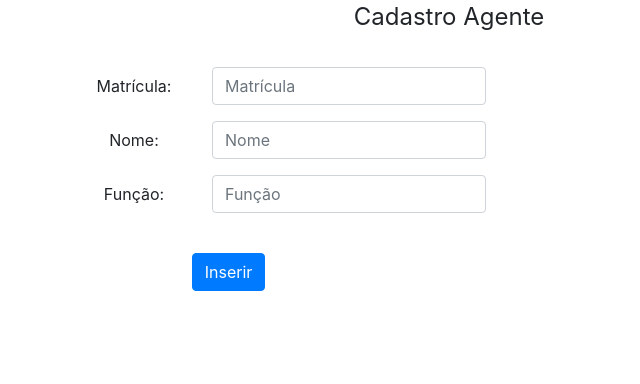
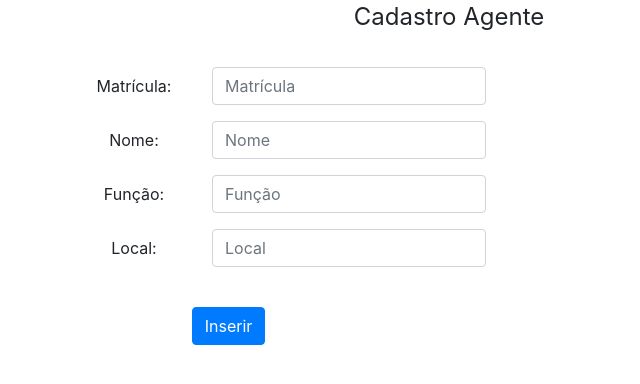
Before and after one commit to joaovictor74/programa-meta, a PHP site: page /paginas/agente_form.php in a window 1280 px wide. Shown: the part 164-548 px from the top of the page, without its empty margins (353-993 px from the left). Run offline with PHP 8.4, Linux system fonts and the light colour scheme.

Commit message:
Implementacao de mysql- tratamento dos forms Agente - Detento

```diff
--- a/paginas/agente_form.php
+++ b/paginas/agente_form.php
@@ -3,41 +3,46 @@
     require_once "navegacao.php";
 ?>
 
-    <form class="form-horizontal" style="margin-left:30%; margin-top: -5%">
+    <form class="form-horizontal" style="margin-left:30%; margin-top: -5%" action="../banco/cadastro_agente.php" method="post">
         <fieldset>
+            <!-- Legenda Cadastro-->
             <legend class="col-md-6">Cadastro Agente</legend><br>
-
-            <!--  Form Matricula do Agente-->
+            <!-- Form Matricula do Agente-->
             <div class="form-group form-inline">
                 <label class="col-md-2" for="matricula_id">Matrícula:</label>
                 <div class="col-md-2">
-                    <input id="matricula_id" name="matricula" type="text" class="form-control" required=""  placeholder="Matrícula" >
+                    <input id="matricula_id" name="matricula" type="text" class="form-control" required=""  placeholder="Matrícula" maxlength="14" >
                 </div>
             </div>
-            <!--  Form Nome do Agente -->
+            <!-- Form Nome do Agente -->
             <div class="form-group form-inline">
                 <label class="col-md-2" for="nome_id">Nome:</label>
                 <div class="col-md-2">
-                    <input id="nome_id" name="nome" type="text" class="form-control"  required="" placeholder="Nome">
+                    <input id="nome_id" name="nome" type="text" class="form-control"  required="" placeholder="Nome" maxlength="60">
                 </div>
             </div>
-            <!--  Form Funcão do Agente -->
+            <!-- Form Funcão do Agente -->
             <div class="form-group form-inline">
                 <label class="col-md-2" for="funcao_id">Função:</label>
                 <div class="col-md-2">
-                    <input id="funcao_id" name="funcao" type="text" class="form-control"  required="" placeholder="Função">
+                    <input id="funcao_id" name="funcao" type="text" class="form-control"  required="" placeholder="Função" maxlength="60">
                 </div>
             </div>
-            <!--  Form Botão -->
+            <!-- Form Local-->
+            <div class="form-group form-inline">
+                <label class="col-md-2" for="local_id">Local:</label>
+                <div class="col-md-2">
+                    <input id="local_id" name="local" type="text" class="form-control"  required="" placeholder="Local" maxlength="255">
+                </div>
+            </div>
+            <!-- Form Botão -->
             <div class="form-group">
                 <label class="col-md-4 control-label" for="inserir_id"></label>
                 <div class="col-md-5">
-                    <button id="inserir_id" name="inserir" class="btn btn-primary">Inserir</button>
+                    <input type="submit" id="inserir_id" name="inserir" class="btn btn-primary" value="Inserir">
                 </div>
             </div>
         </fieldset>
     </form>
 
-<?php
-    require_once "rodape.php";
-?>
+<?php require_once "rodape.php";?>
--- a/paginas/cabecalho.php
+++ b/paginas/cabecalho.php
@@ -5,14 +5,12 @@
             <script src="../js/jquery.js"></script>
             <link href = "../css/bootstrap.css" rel="stylesheet" id="bootstrap-css">
             <link href = "../css/front_presidio.css" rel="stylesheet">
-
             <title>Loja</title>
             <script>
                 $(function () {
                     $('.dropdown-toggle').dropdown();
                 });
             </script>
-
         </head>
         <body>
             <?php require_once "navegacao.php"?>
--- a/paginas/navegacao.php
+++ b/paginas/navegacao.php
@@ -1,14 +1,12 @@
-
-
 <nav class="navbar navbar-expand navbar-dark fixed-top " style="background-color:#162930;">
-<a class="navbar-brand" href="presidio-index.php">PRESIDIO TAL</a>
-
-
+    <!--Brand-->
+    <a class="navbar-brand" href="presidio-index.php">PRESIDIO TAL</a>
+    <!--Inicio-->
     <ul class="nav navbar ">
         <li class="nav-item">
             <a class="nav-link" href="presidio-index.php" style="">Inicio</a>
         </li>
-
+        <!--DropDown-->
         <li class="nav-item dropdown">
             <a class="nav-link dropdown-toggle" data-toggle="dropdown" href="#" role="button" aria-haspopup="true" aria-expanded="false">Cadastro</a>
             <div class="dropdown-menu">
@@ -16,11 +14,9 @@
                 <a class="dropdown-item" href="detento_form.php">Cadastro Reeducando</a>
             </div>
         </li>
-
+        <!--Outra opt-->
         <li class="nav-item">
             <a class="nav-link " href="#">Outra Opcao</a>
         </li>
     </ul>
-
-
 </nav>
--- a/paginas/presidio-index.php
+++ b/paginas/presidio-index.php
@@ -3,5 +3,4 @@
     <h1>Bem vindo</h1>
     <h5>'Usuario' logado com sucesso !</h5>
 
-
 <?php require_once "rodape.php"?>
--- a/paginas/rodape.php
+++ b/paginas/rodape.php
@@ -1,3 +1,5 @@
+
+
             </div>
         </div>
         <script src="../js/bootstrap.bundle.min.js"></script>
```
Also changed, not shown: banco/cadastro_agente.php (added, +16 -0 lines), banco/cadastro_detento.php (added, +17 -0 lines), banco/conexao.php (added, +10 -0 lines), paginas/cadastro_agente.php (deleted, +0 -7 lines), paginas/detento_form.php (+8 -10 lines), README.md.
